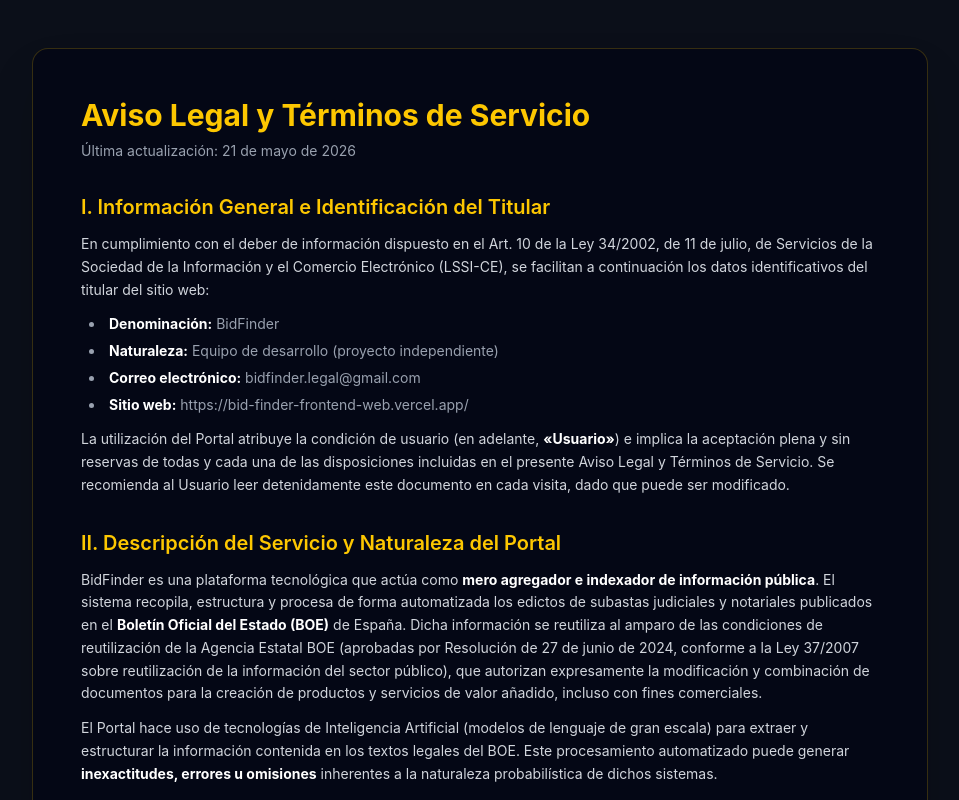
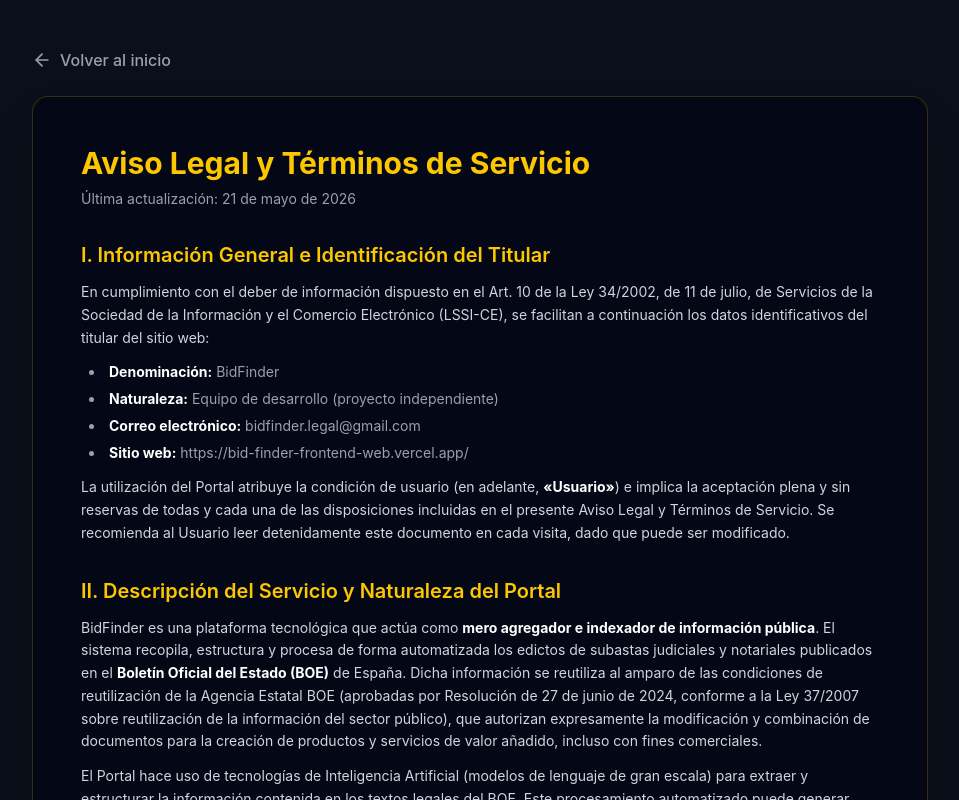
Before and after one commit to UNIZAR-30256-2025-BFINDER/Bid-Finder_Frontend-web, a React (Vite) app: page /terminos in a window 1280 px wide. Shown: the top 800 px of the page, without its empty margins (160-1119 px from the left). Built offline with nearby package versions, Linux system fonts and the light colour scheme; no server answers.

Commit message:
Frontend: actualizar páginas legales

```diff
--- a/src/features/legal/pages/PoliticaPrivacidad.tsx
+++ b/src/features/legal/pages/PoliticaPrivacidad.tsx
@@ -5,10 +5,21 @@
  */
 
 import React from 'react';
+import { Link } from 'react-router-dom';
+import { ArrowLeft } from 'lucide-react';
 
 export const PoliticaPrivacidad: React.FC = () => {
   return (
-    <div className="min-h-screen bg-[#0b0f19] text-white py-12 px-6 md:px-16 flex justify-center">
+    <div className="min-h-screen bg-[#0b0f19] text-white py-12 px-6 md:px-16 flex flex-col items-center">
+      <div className="w-full max-w-4xl mb-6 flex justify-start">
+        <Link
+          to="/"
+          className="flex items-center gap-2 text-gray-400 hover:text-yellow-400 transition-colors font-medium group"
+        >
+          <ArrowLeft size={20} className="group-hover:-translate-x-1 transition-transform" />
+          <span>Volver al inicio</span>
+        </Link>
+      </div>
       <div className="w-full max-w-4xl rounded-2xl border border-yellow-400/20 bg-[#050816]/95 p-8 md:p-12 shadow-2xl">
         <h1 className="mb-2 text-3xl font-bold text-yellow-400">Política de Privacidad</h1>
         <p className="mb-8 text-sm text-gray-400">Última actualización: 21 de mayo de 2026</p>
--- a/src/features/legal/pages/TerminosServicio.tsx
+++ b/src/features/legal/pages/TerminosServicio.tsx
@@ -5,10 +5,21 @@
  */
 
 import React from 'react';
+import { Link } from 'react-router-dom';
+import { ArrowLeft } from 'lucide-react';
 
 export const TerminosServicio: React.FC = () => {
   return (
-    <div className="min-h-screen bg-[#0b0f19] text-white py-12 px-6 md:px-16 flex justify-center">
+    <div className="min-h-screen bg-[#0b0f19] text-white py-12 px-6 md:px-16 flex flex-col items-center">
+      <div className="w-full max-w-4xl mb-6 flex justify-start">
+        <Link
+          to="/"
+          className="flex items-center gap-2 text-gray-400 hover:text-yellow-400 transition-colors font-medium group"
+        >
+          <ArrowLeft size={20} className="group-hover:-translate-x-1 transition-transform" />
+          <span>Volver al inicio</span>
+        </Link>
+      </div>
       <div className="w-full max-w-4xl rounded-2xl border border-yellow-400/20 bg-[#050816]/95 p-8 md:p-12 shadow-2xl">
         <h1 className="mb-2 text-3xl font-bold text-yellow-400">
           Aviso Legal y Términos de Servicio
```
